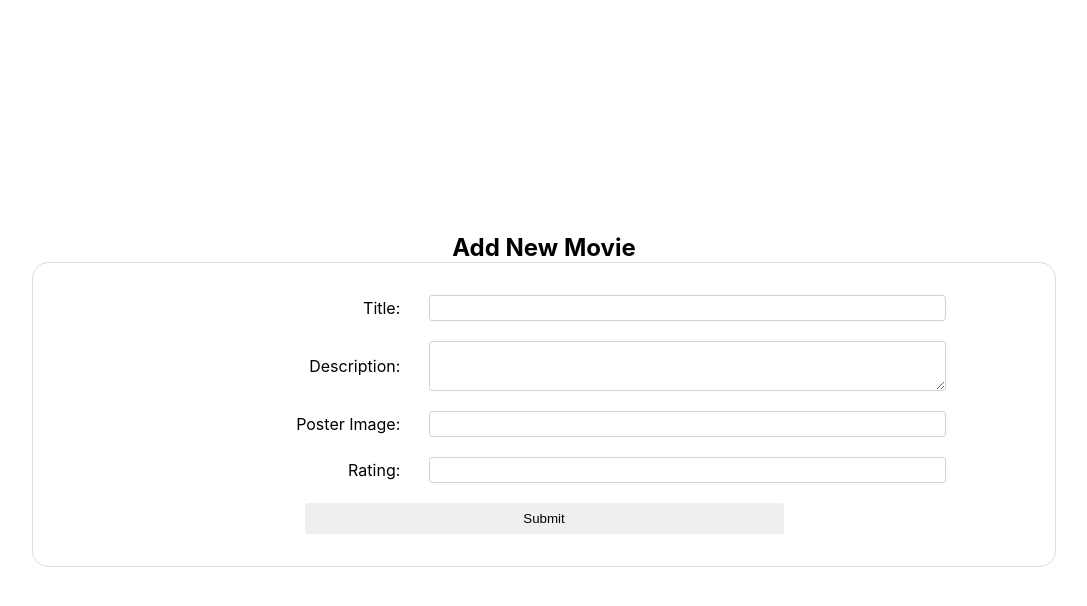
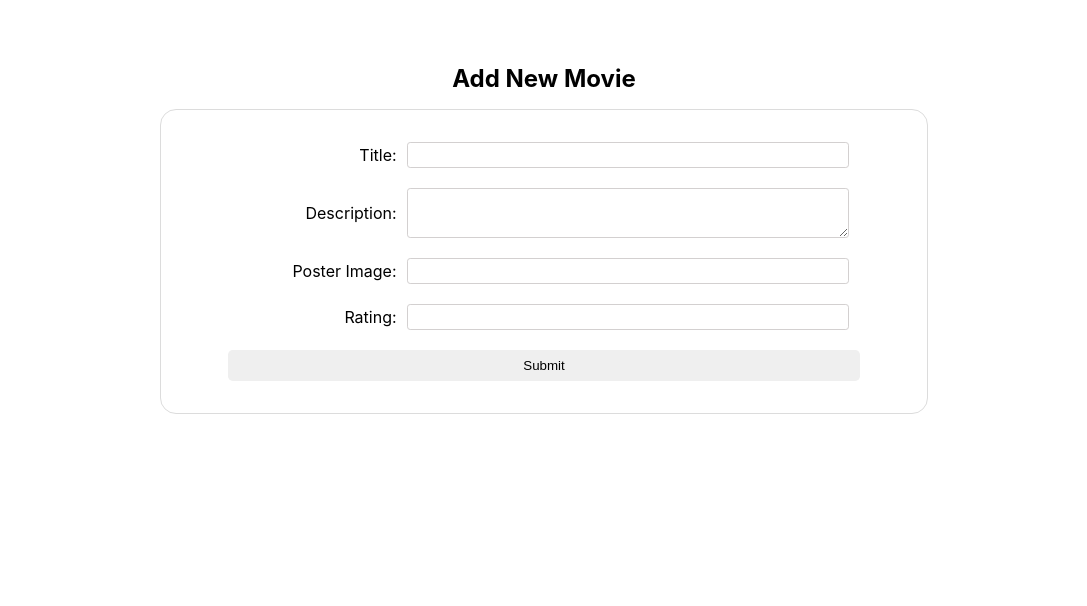
Before and after one commit to hassanelnajjar/HM-movies-react-app, a React (Create React App) app: page / in a window 1280 px wide. Shown: the top 606 px of the page, without its empty margins (96-1183 px from the left). Built offline with nearby package versions, Linux system fonts and the light colour scheme.

Commit message:
fix add movie style relates #7

```diff
--- a/src/components/AddMovie/index.jsx
+++ b/src/components/AddMovie/index.jsx
@@ -100,7 +100,7 @@ export default class AddMovie extends Component {
       <div className="movie-form-container">
         <h2 className="add-movie-header">Add New Movie</h2>
         <form className="movie-form">
-          <div className="add-movie-input-row">
+          <div className="add-movie-input-row movie-list-container">
             <label htmlFor="movie-title">Title</label>
             <input
               type="text"
@@ -108,6 +108,14 @@ export default class AddMovie extends Component {
               onChange={this.handleSearch}
               id="movie-title"
             />
+            {showMovieList ? (
+              <div className='add-movie-movies-list'>
+                <MoviesList
+                  movies={movies}
+                  handleChooseMovie={this.handleChooseMovie}
+                />
+              </div>
+            ) : null}
           </div>
           <div className="add-movie-input-row">
             <label htmlFor="movie-description">Description</label>
@@ -135,14 +143,8 @@ export default class AddMovie extends Component {
               id="movie-rating"
             />
           </div>
-          <input className="submit-button" type="button" value="Submit" />
+          <input className="submit-button" type="submit" value="Submit" />
         </form>
-        {showMovieList ? (
-          <MoviesList
-            movies={movies}
-            handleChooseMovie={this.handleChooseMovie}
-          />
-        ) : null}
       </div>
     );
   }
--- a/src/components/AddMovie/style.css
+++ b/src/components/AddMovie/style.css
@@ -1,15 +1,16 @@
 .movie-form-container{
-  width: 80vw;
-  height: 100vh;
-  margin: auto;
+  width: 60vw;
+  height: 70vh;
+  margin: 3rem auto;
   display: flex;
   flex-direction: column;
-  justify-content: center;
+  justify-content: flex-start;
   align-items:center
 }
 
 .add-movie-header{
   text-align: center;
+  margin: 1rem 0;
 }
 
 .movie-form{
@@ -24,6 +25,22 @@
   gap:20px;
 }
 
+.movie-list-container{
+  position: relative;
+}
+
+.add-movie-movies-list{
+  width: 75%;
+  position: absolute;
+  overflow: auto;
+  height: 50vh;
+  z-index: 10;
+  top:2rem;
+  left:25%;
+  background-color:rgb(242, 235, 235,0.8);
+  border-radius: 1rem;
+}
+
 
 .add-movie-input-row{
   display: flex;
@@ -34,8 +51,10 @@
 }
 
 .add-movie-input-row label{
-  width:30%;
+  width:25%;
   text-align: right;
+  white-space: nowrap;
+
 }
 
 .add-movie-input-row label::after{
@@ -43,7 +62,7 @@
 }
 .add-movie-input-row textarea,
 .add-movie-input-row input{
-  width:60%;
+  width:70%;
   line-height: 1.5rem;
   outline: none;
   border:1px solid rgb(211, 208, 208);
@@ -54,15 +73,19 @@
 
 }
 
-
 .submit-button{
   border:none;
   padding: 0.5rem 2rem;
-  border-radius:0.2rem;
-  width:50%;
+  border-radius:0.3rem;
+  width:90%;
   position: relative;
-  left:80clpx;
   outline: none;
+  transition: all 0.5s;
+  cursor: pointer;
+}
+
+.submit-button:hover{
+  background-color:gray
 }
 
 .AddMovie-movie-item{
```
Also changed, not shown: 1 other file (tests, documents, lock files or other folders).
